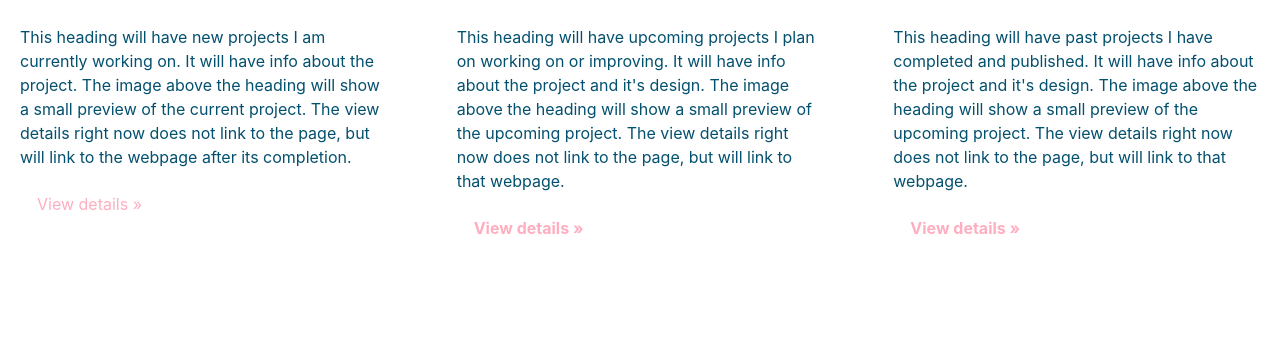
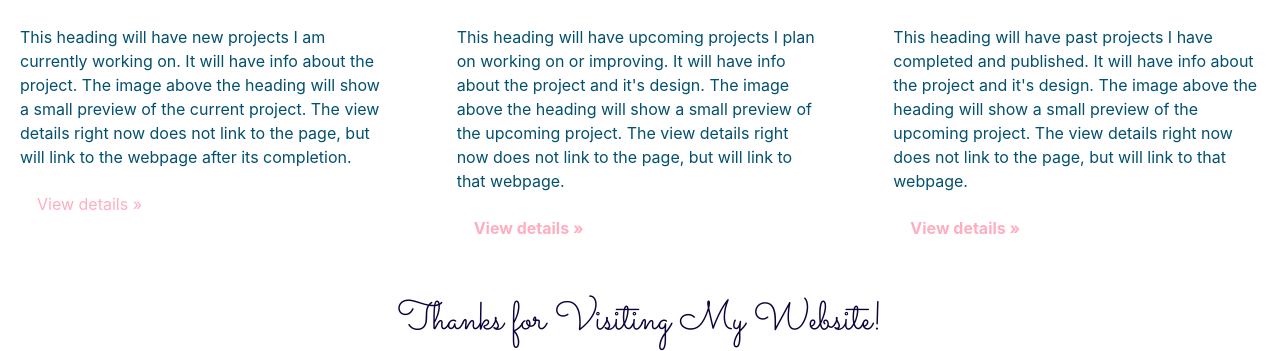
Before and after one commit to daryllast/Portfolio, a plain HTML site: page homepage.html in a window 1280 px wide. Shown: the part 1518-1869 px from the top of the page. Before the commit the page ends 1781 px from the top, so only its background shows below. Drawn offline with nearby package versions, Linux system fonts and the light colour scheme.

Commit message:
final documents p1

```diff
--- a/homepage.html
+++ b/homepage.html
@@ -50,8 +50,7 @@
             Hello, World!<br />Welcome to My Personal Website
           </h1>
 
-<center>
-          <img class="img-fluid" src="images/tampa_background.jpg" /></center>
+          <center><img class="img-fluid" src="images/tampa_background.jpg" /></center>
 
           <p style="color: #0a043c; padding-top: 20px;">
             <strong>This is a template for a my personal website. On the following pages you will be able to see the progression of my web development journey both in the current Fullstack Web Development Bootcamp and through my professional experience at my current employment.</strong>
@@ -98,9 +97,13 @@
         <p>
           <a style="color: #ffaec0;" class="btn" href="#"><strong>View details »</strong></a>
         </p>
+
+
       </div>
     </div>
   </div>
-
+  <h1 style="color: #0a043c;font-family: Sacramento; padding-top: 20px;">
+    Thanks for Visiting My Website!
+  </h1>
 </body>
 </html>
```
Also changed, not shown: Wireframes/Project 1 - Home Page Desktop.png (added), Wireframes/Project 1 - Home Page Mobile.png (added), 3 other files.
